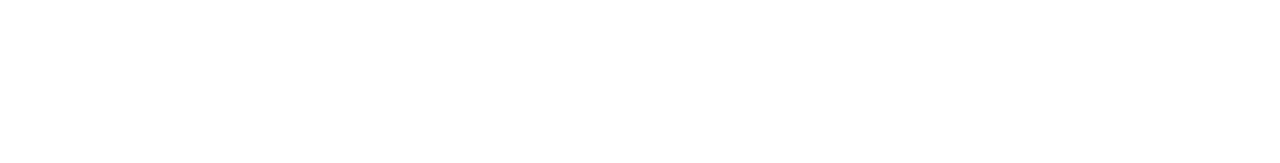
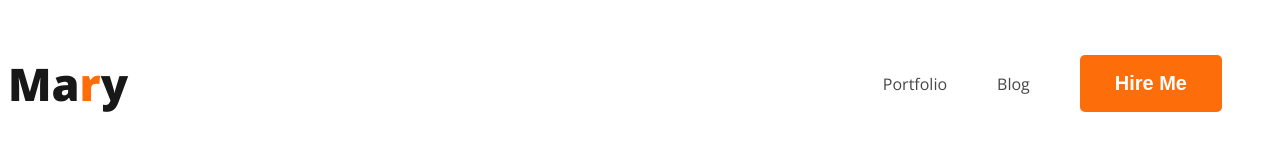
Before and after one commit to sakibsazal/developer-portfolio, a plain HTML site: page index.html in a window 1280 px wide. Drawn offline with nearby package versions, Linux system fonts and the light colour scheme.

Commit message:
added nav

```diff
--- a/index.html
+++ b/index.html
@@ -3,9 +3,29 @@
 <head>
     <meta charset="UTF-8">
     <meta name="viewport" content="width=device-width, initial-scale=1.0">
-    <title>developer-portfolio</title>
+    <title>developer portfolio</title>
+    <link rel="stylesheet" href="styles/portfolio.css">
+    <link rel="preconnect" href="https://fonts.googleapis.com">
+<link rel="preconnect" href="https://fonts.gstatic.com" crossorigin>
+<link href="https://fonts.googleapis.com/css2?family=Open+Sans:ital,wght@0,300;0,400;0,500;0,600;0,700;0,800;1,300;1,400;1,500;1,600;1,700;1,800&display=swap" rel="stylesheet">
 </head>
 <body>
+    <header>
+        <nav>
+            <h3 class="nav-title">Ma<span class="text-primary">r</span>y</h3>
+            <ul>
+                <li><a href="">Portfolio</a></li>
+                <li><a href="">Blog</a></li>
+                <li><button class="btn-primary">Hire Me</button></li>
+            </ul>
+        </nav>
 
+    </header>
+    <main>
+
+    </main>
+    <footer>
+
+    </footer>
 </body>
 </html>
--- /dev/null
+++ b/styles/portfolio.css
@@ -0,0 +1,47 @@
+/*common shared style*/
+body{
+    font-family: 'Open Sans', sans-serif;
+}
+.text-primary{
+color: #FD6E0A;
+
+}
+.btn-primary{
+    border-radius: 5px;
+background: #FD6E0A;
+border: 0;
+font-size: 20px;
+color: white;
+font-weight: 700;
+padding: 17px 35px;
+
+}
+
+
+
+/*nav related style*/
+nav {
+    display: flex;
+    justify-content: space-between;
+    align-items: center;
+}
+.nav-title{
+    color: var(--Dark-01, #181818);
+
+font-size: 45px;
+
+font-weight: 800;
+
+}
+nav> ul{
+    display: flex;
+    align-items: center;
+}
+nav li{
+    list-style: none;
+    margin-right: 50px;
+}
+nav a{
+    text-decoration: none;
+    color: #474747;
+}
```
